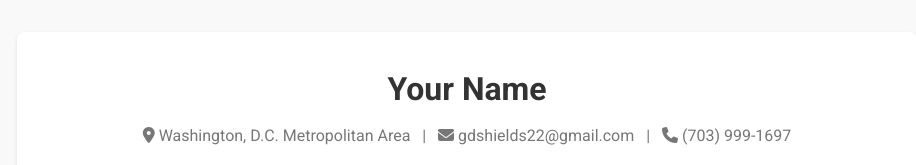
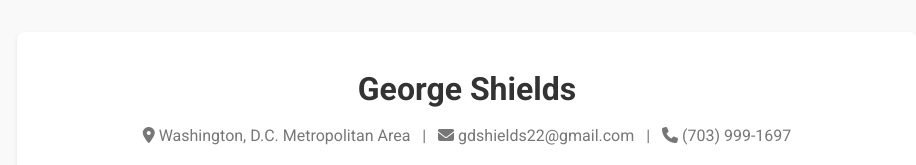
Before and after one commit to georgeshields/ResumeSite, a plain HTML site: page index.html in a window 1280 px wide. Shown: the top 165 px of the page, without its empty margins (173-1089 px from the left). Drawn offline with nearby package versions, Linux system fonts and the light colour scheme.

Commit message:
filling in more content

```diff
--- a/index.html
+++ b/index.html
@@ -158,7 +158,7 @@
 
     <!-- HEADER -->
     <header>
-      <h1>Your Name</h1>
+      <h1>George Shields</h1>
       <p>
         <i class="fas fa-map-marker-alt"></i> Washington, D.C. Metropolitan Area &nbsp; | &nbsp;
         <i class="fas fa-envelope"></i> gdshields22@gmail.com &nbsp; | &nbsp;
```
